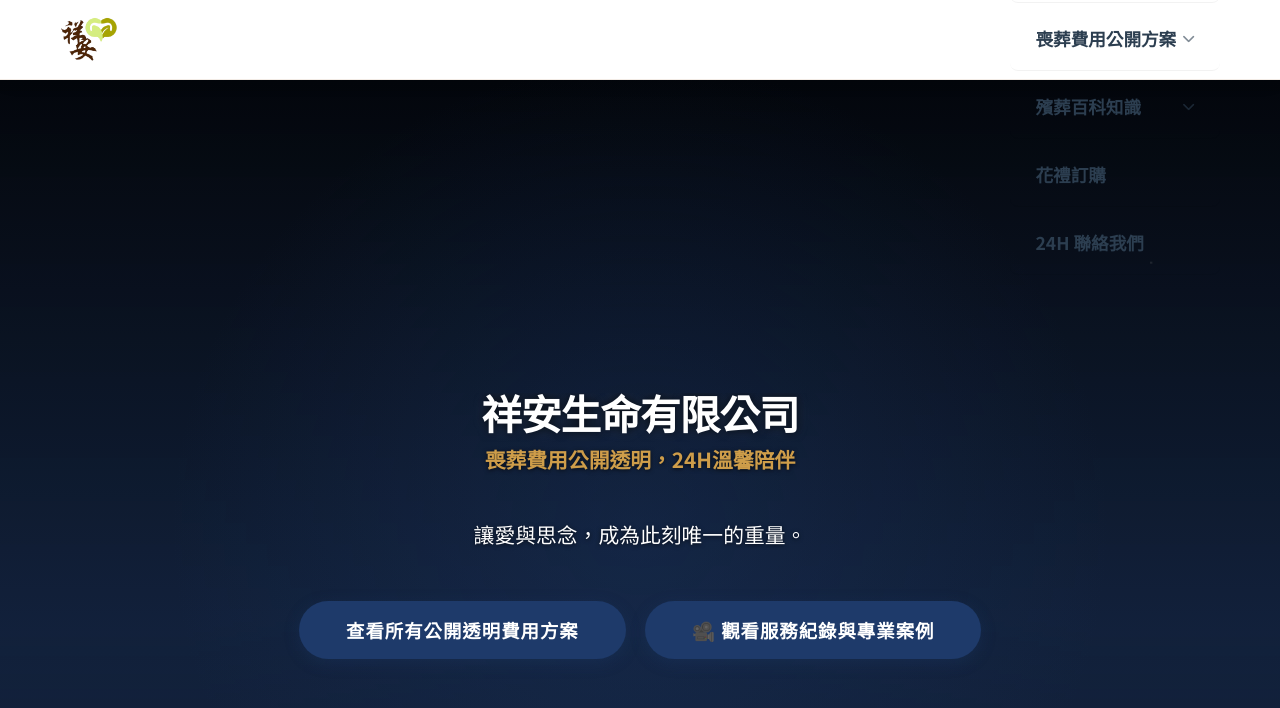
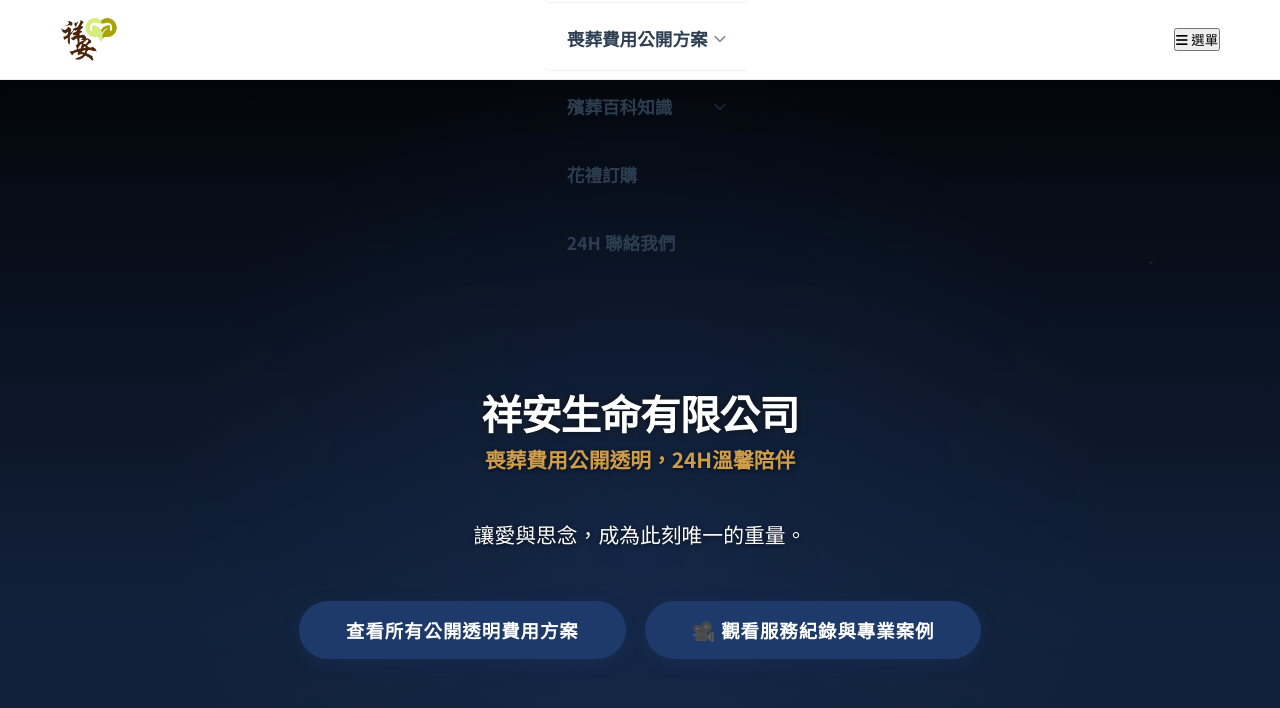
Before and after one commit to Shiangan/Shiangan, a Jekyll site: the page index.html, which Jekyll copies as it is, in a window 1280 px wide and 900 px high. Shown: the top 708 px of the window. Built offline with Jekyll 4.4.1, drawn with Linux system fonts in a browser that asks for light colours; some web fonts are replaced.

Commit message:
Update style.css

```diff
--- a/css/style.css
+++ b/css/style.css
@@ -637,12 +637,7 @@
 /* 💻 桌面版導航：統一斷點與高級感優化 (992px 以上) */
 /* ==================================================== */
 @media screen and (min-width: 992px) {
-    /* 隱藏行動版漢堡按鈕 */
-    .menu-toggle {
-        display: none !important;
-    }
-
-    /* 確保導航列顯示並移除行動版可能殘留的定位 */
+   /* 確保導航列顯示並移除行動版可能殘留的定位 */
     .main-nav {
         display: block !important;
         position: static !important;
@@ -802,17 +797,38 @@
     }
 
     /* 下拉選單動畫化 */
+
+
+@media (max-width: 991px) {
+    /* 修正：子選單容器 */
     .submenu-container {
-        display: none; /* 預設隱藏 */
-        background: #fdfaf7; /* 淺米色背景區分層級 */
+        /* 不要用 display: none，否則 JS 抓不到 scrollHeight */
+        display: block;
+        max-height: 0;
+        overflow: hidden;
+        background: #fdfaf7;
         width: 100%;
-        padding-left: 15px; /* 子選項縮進 */
-        border-left: 4px solid var(--primary-gold); /* 左側點綴色 */
-    }
+        padding-left: 0; /* 縮進改到 a 標籤上 */
+        transition: max-height 0.4s cubic-bezier(0.4, 0, 0.2, 1); /* 平滑展開 */
+    }
+
+    /* 當父層 active 時，由 JS 注入 style="max-height: XXpx" */
+    .dropdown.active > .submenu-container {
+        /* 此處不需要再寫 display: block */
+        border-left: 4px solid var(--primary-gold);
+    }
+
+    .submenu-container ul li a {
+        padding-left: 40px !important; /* 增加子選項的層級感 */
+        font-size: 0.95rem;
+    }
+}
+
+
 
     /* 當 active 時使用 JavaScript 控制 slideDown 或此處 display */
     .dropdown.active > .submenu-container {
-        display: block;
+
         animation: fadeInDown 0.3s ease-out;
     }
 
```
